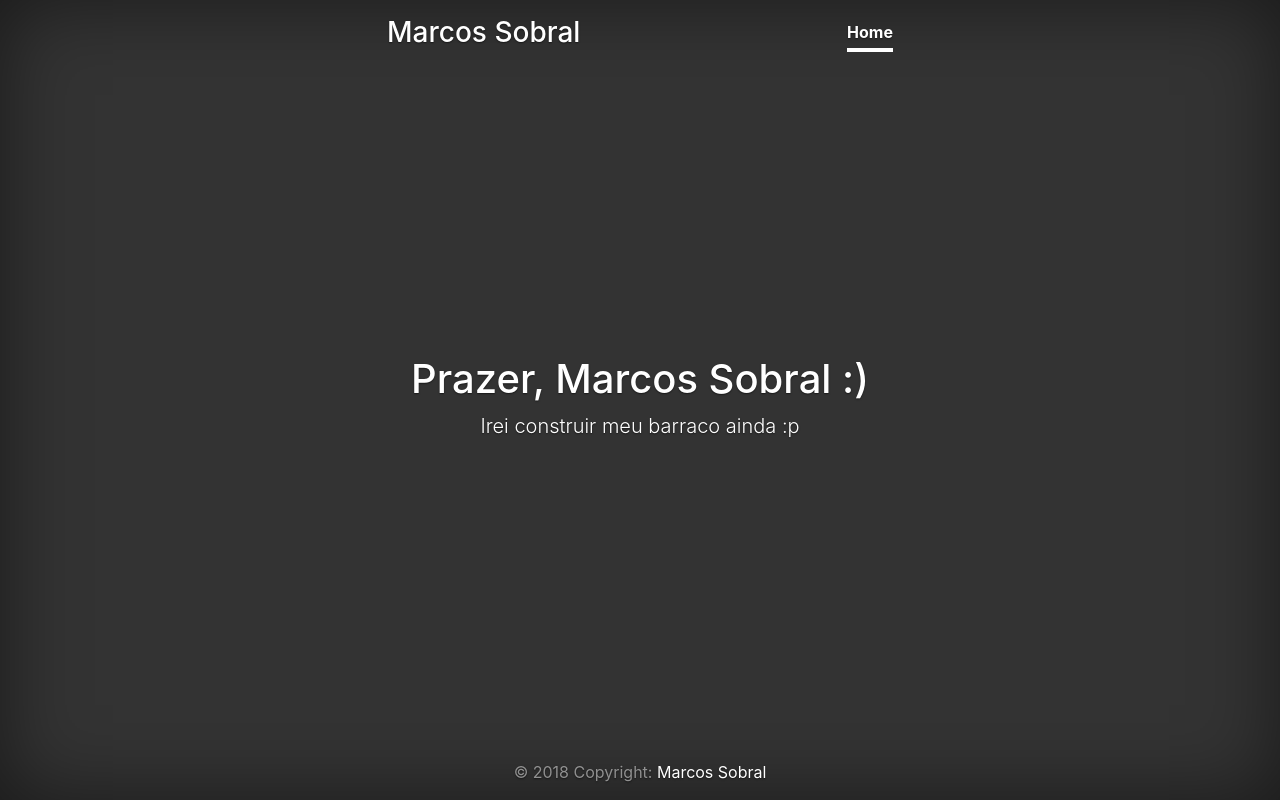
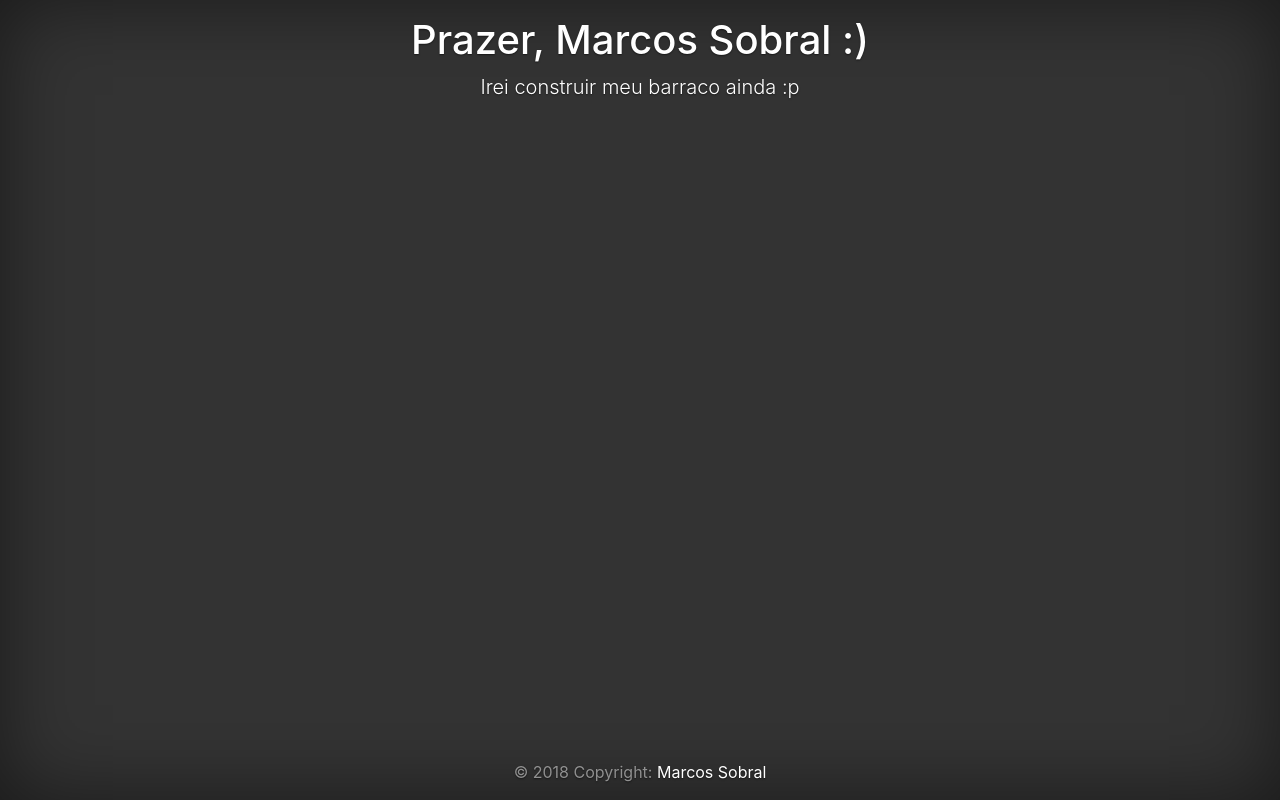
Before and after one commit to marcossobralramos/marcossobralramos.github.io, a plain HTML site: page index.html in a window 1280 px wide. Drawn offline with nearby package versions, Linux system fonts and the light colour scheme; files whose address does not match are found by name.

Commit message:
Update index.html

```diff
--- a/index.html
+++ b/index.html
@@ -15,14 +15,6 @@
   <body class="text-center">
 
     <div class="cover-container d-flex h-100 p-3 mx-auto flex-column">
-      <header class="masthead mb-auto">
-        <div class="inner">
-          <h3 class="masthead-brand">Marcos Sobral</h3>
-          <nav class="nav nav-masthead justify-content-center">
-            <a class="nav-link active" href="#">Home</a>
-          </nav>
-        </div>
-      </header>
 
       <main role="main" class="inner cover">
         <h1 class="cover-heading">Prazer, Marcos Sobral :)</h1>
```
